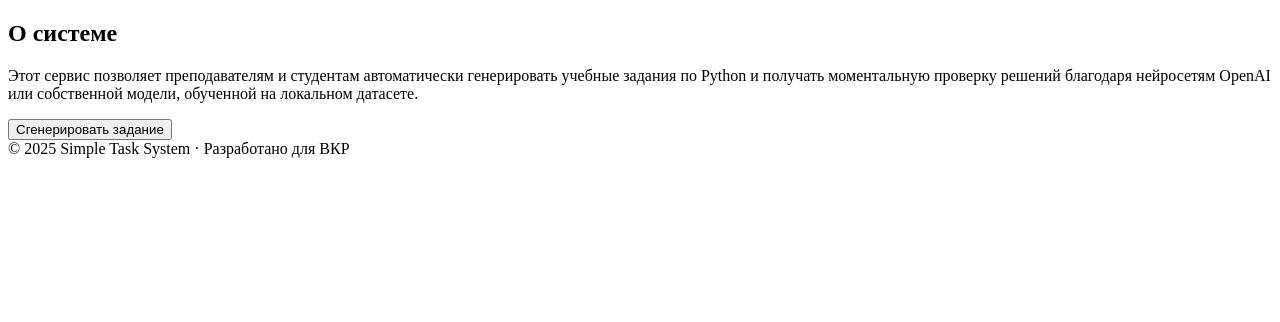
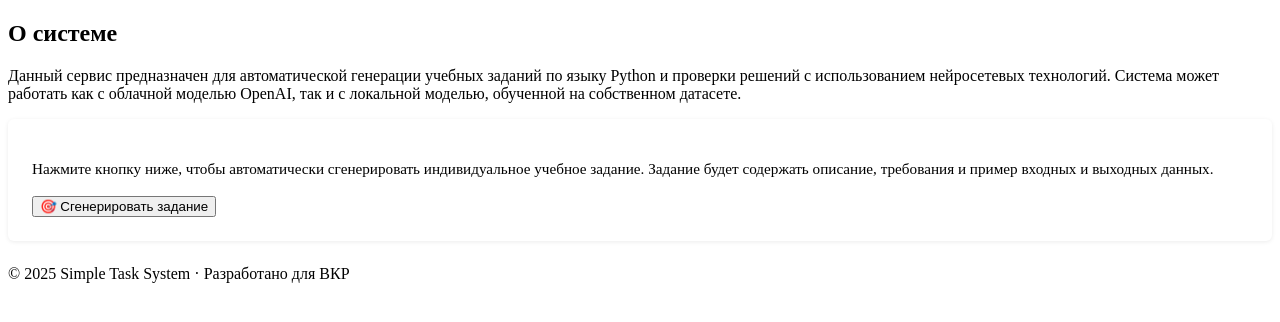
Before and after one commit to project-hub123/simple_task_system_web, a Flask app: page / in a window 1280 px wide. Shown: the part 169-491 px from the top of the page. Run offline with Flask 3, Linux system fonts and the light colour scheme; a user stored in the database is signed in.

Commit message:
Update index.html

```diff
--- a/templates/index.html
+++ b/templates/index.html
@@ -2,52 +2,86 @@
 {% block title %}Главная{% endblock %}
 
 {% block content %}
+
 <h2>О системе</h2>
 <p>
-    Этот сервис позволяет преподавателям и студентам автоматически генерировать учебные задания по Python
-    и получать моментальную проверку решений благодаря нейросетям OpenAI или собственной модели, обученной на локальном датасете.
+  Данный сервис предназначен для автоматической генерации учебных заданий по языку Python
+  и проверки решений с использованием нейросетевых технологий.
+  Система может работать как с облачной моделью OpenAI, так и с локальной моделью,
+  обученной на собственном датасете.
 </p>
 
 {% if error_msg %}
-    <div class="flash danger">Ошибка: {{ error_msg }}</div>
+  <div class="flash danger">
+    Ошибка: {{ error_msg }}
+  </div>
 {% endif %}
 
-  <!-- Основная форма -->
 <form method="post">
+
   {% if not task %}
-      <!-- Кнопка генерации задания -->
-      <button type="submit" name="action" value="generate">Сгенерировать задание</button>
+    <div class="section">
+      <div class="card highlight">
+        <p>
+          Нажмите кнопку ниже, чтобы автоматически сгенерировать индивидуальное учебное задание.
+          Задание будет содержать описание, требования и пример входных и выходных данных.
+        </p>
+        <button type="submit" name="action" value="generate">
+          🎯 Сгенерировать задание
+        </button>
+      </div>
+    </div>
   {% endif %}
 
   {% if task %}
-      <h3>Задание</h3>
-      <pre>{{ task }}</pre>
-
-      <!-- Скрытое поле с заданием -->
     <input type="hidden" name="task" value="{{ task }}">
 
-      <h3>Ваш код</h3>
-      <textarea name="solution" style="height:150px; width:100%;" placeholder="Введите ваш код здесь...">{{ solution }}</textarea>
+    <div class="section">
+      <h3>📘 Учебное задание</h3>
+      <div class="card highlight">
+        <pre>{{ task }}</pre>
+      </div>
+    </div>
 
-      <!-- Чекбокс для выбора модели -->
-      <p style="margin: 10px 0;">
+    <div class="section">
+      <h3>🧠 Ваше решение</h3>
+      <div class="card">
+        <textarea
+          name="solution"
+          class="code"
+          placeholder="Введите решение задачи на Python..."
+          style="height: 220px;"
+        >{{ solution }}</textarea>
+      </div>
+    </div>
+
+    <div class="section">
+      <div class="card">
         <label>
           <input type="checkbox" name="use_local_model">
           Использовать локальную модель вместо OpenAI
         </label>
-      </p>
+      </div>
+    </div>
 
-      <!-- Кнопка проверки -->
-      <button type="submit" name="action" value="check">Проверить</button>
+    <div class="section">
+      <button type="submit" name="action" value="check">
+        ✅ Проверить решение
+      </button>
+    </div>
   {% endif %}
+
 </form>
 
 {% if feedback %}
-    <div class="flash info" style="margin-top: 2rem;">
-      <h3>Обратная связь</h3>
-      <div class="scroll-box" style="max-height: 250px; overflow-y: auto; border: 1px solid #ccc; padding: 10px;">
+  <div class="section">
+    <h3>📊 Результат проверки</h3>
+    <div class="card">
+      <div class="scroll-box">
         <pre>{{ feedback }}</pre>
       </div>
     </div>
+  </div>
 {% endif %}
+
 {% endblock %}
```
Lines whose indentation alone changed are shown as unchanged.
